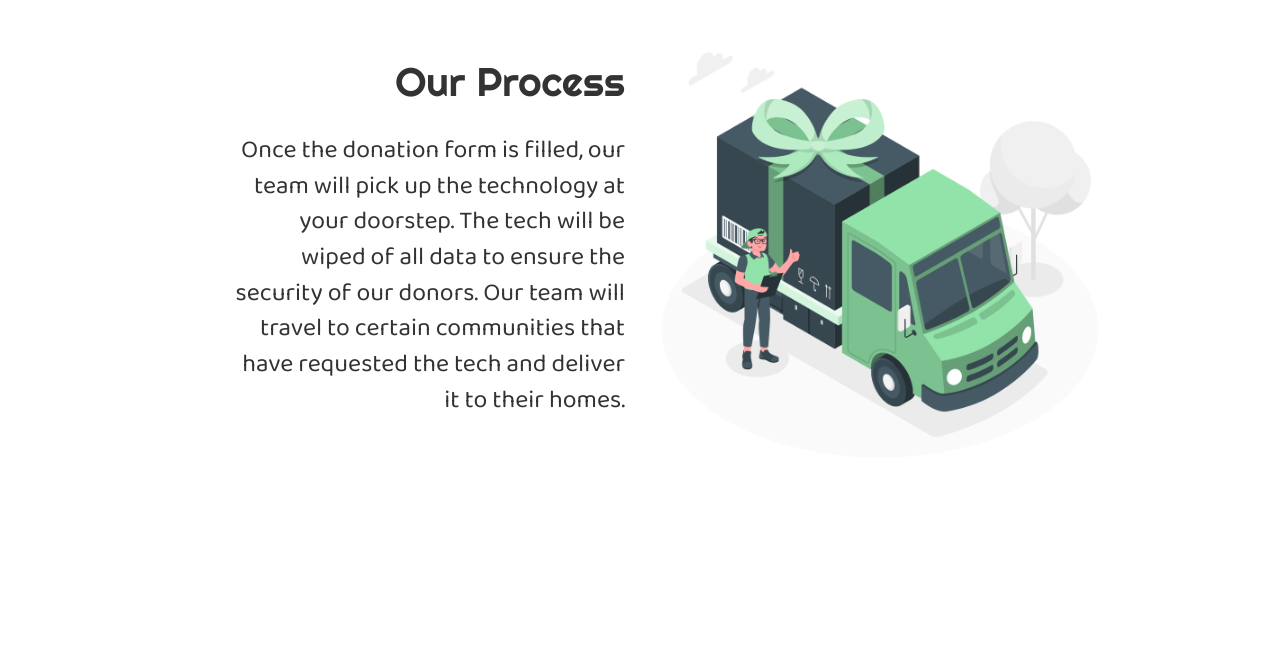
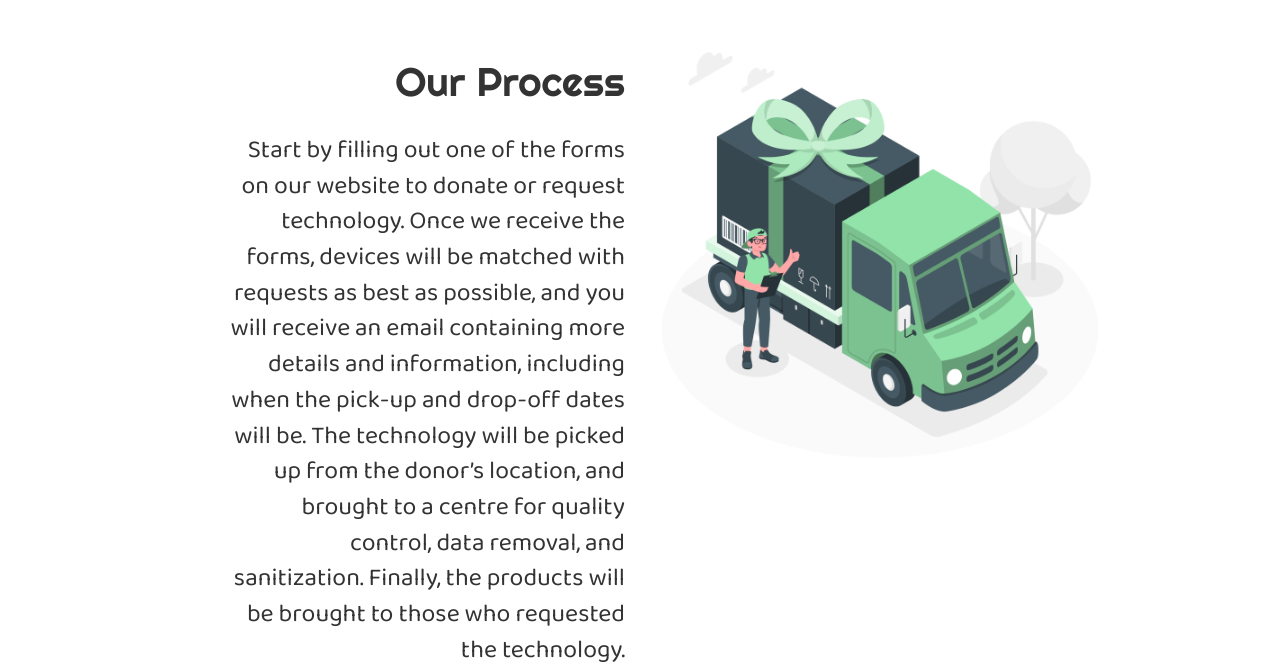
Before and after one commit to SamanthaaYee/TechNova-Hackuna-Matata-main, a plain HTML site: page AboutUs.html in a window 1280 px wide. Shown: the part 1140-1804 px from the top of the page. Drawn offline with nearby package versions, Linux system fonts and the light colour scheme.

Commit message:
Update AboutUs.html

```diff
--- a/AboutUs.html
+++ b/AboutUs.html
@@ -69,8 +69,7 @@
       <div class="col-lg-6">
         <br>
         <h2 class="process-title">Our Process</h2><br>
-        <p class="about-us-text">Once the donation form is filled, our team will pick up the technology at your doorstep. The tech will be wiped of all data to ensure the security of our donors. Our team will travel to certain communities that
-          have requested the tech and deliver it to their homes.</p>
+        <p class="about-us-text">Start by filling out one of the forms on our website to donate or request technology. Once we receive the forms, devices will be matched with requests as best as possible, and you will receive an email containing more details and information, including when the pick-up and drop-off dates will be. The technology will be picked up from the donor’s location, and brought to a centre for quality control, data removal, and sanitization. Finally, the products will be brought to those who requested the technology.</p>
       </div>
       <div class="col-lg-6">
         <img class="about-us-img" src="images/truck.png" alt="">
```
